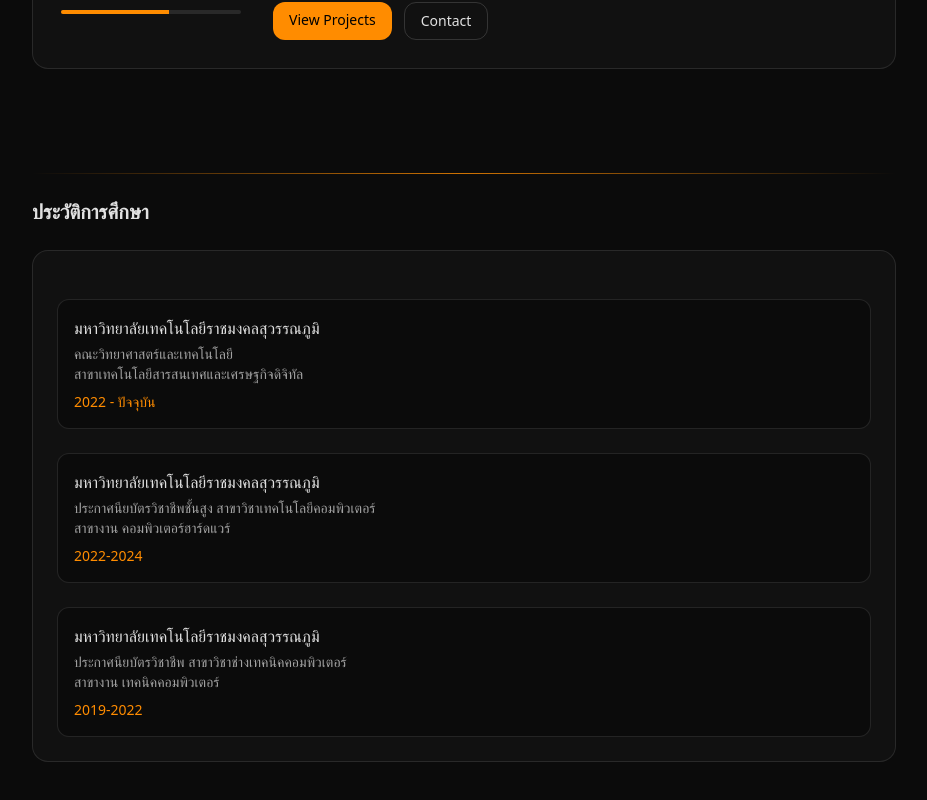
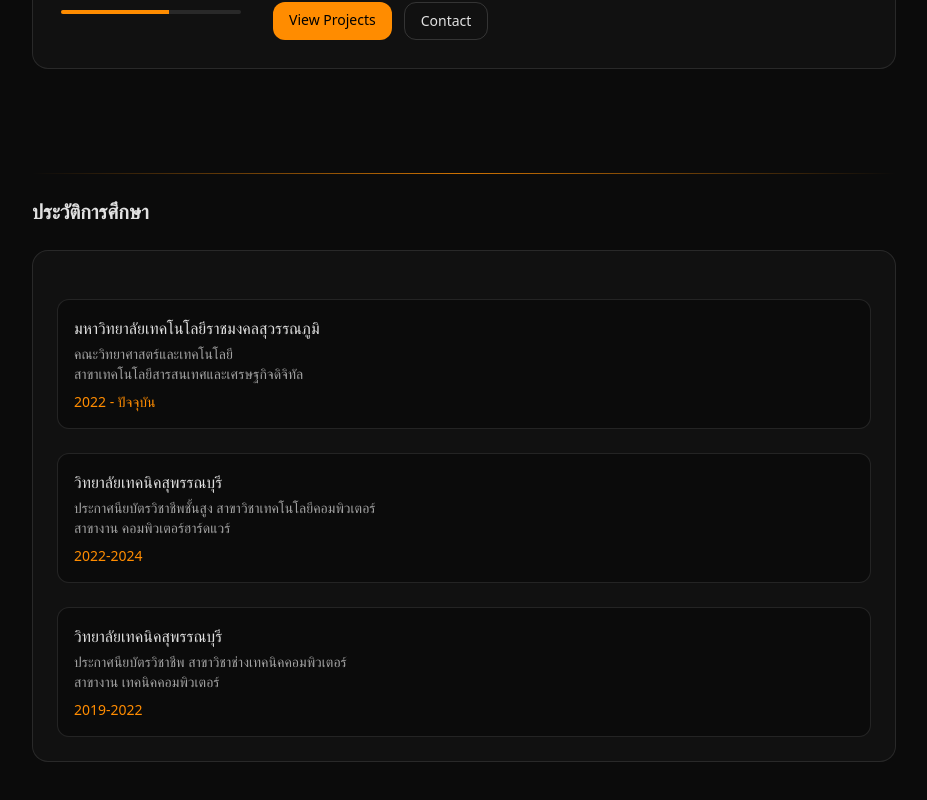
Before and after one commit to zedzerofreedomtime/my-protfolio, a React (Vite) app: page / in a window 1280 px wide. Shown: the part 366-1166 px from the top of the page, without its empty margins (176-1103 px from the left). Built offline with nearby package versions, Linux system fonts and the light colour scheme.

Commit message:
Update About.jsx

```diff
--- a/src/components/About.jsx
+++ b/src/components/About.jsx
@@ -35,7 +35,7 @@ export default function About() {
 
           <div className="mt-2 rounded-xl border border-white/10 bg-black/30 p-4">
             <p className="font-medium">
-              มหาวิทยาลัยเทคโนโลยีราชมงคลสุวรรณภูมิ
+              วิทยาลัยเทคนิคสุพรรณบุรี
             </p>
 
             <p className="text-sm text-f1-muted mt-1">
@@ -57,7 +57,7 @@ export default function About() {
 
           <div className="mt-2 rounded-xl border border-white/10 bg-black/30 p-4">
             <p className="font-medium">
-              มหาวิทยาลัยเทคโนโลยีราชมงคลสุวรรณภูมิ
+              วิทยาลัยเทคนิคสุพรรณบุรี
             </p>
 
             <p className="text-sm text-f1-muted mt-1">
```
